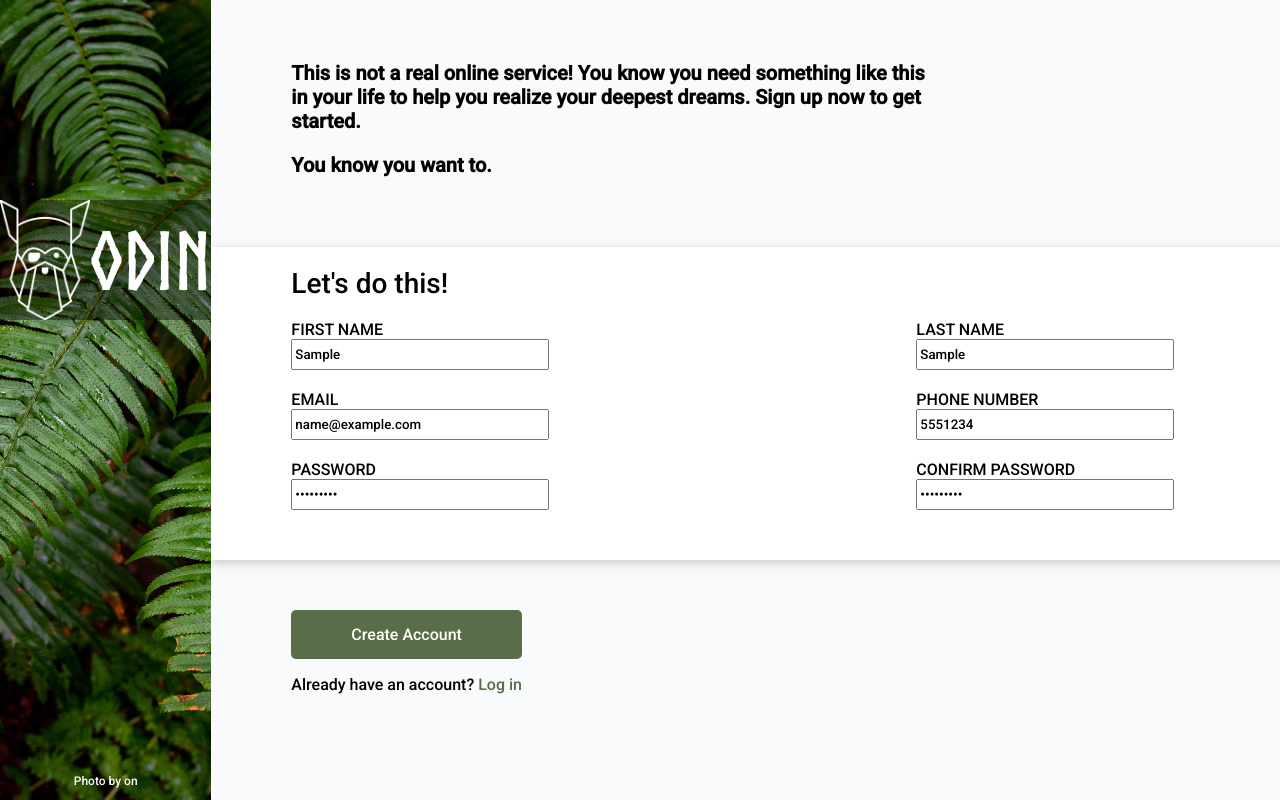
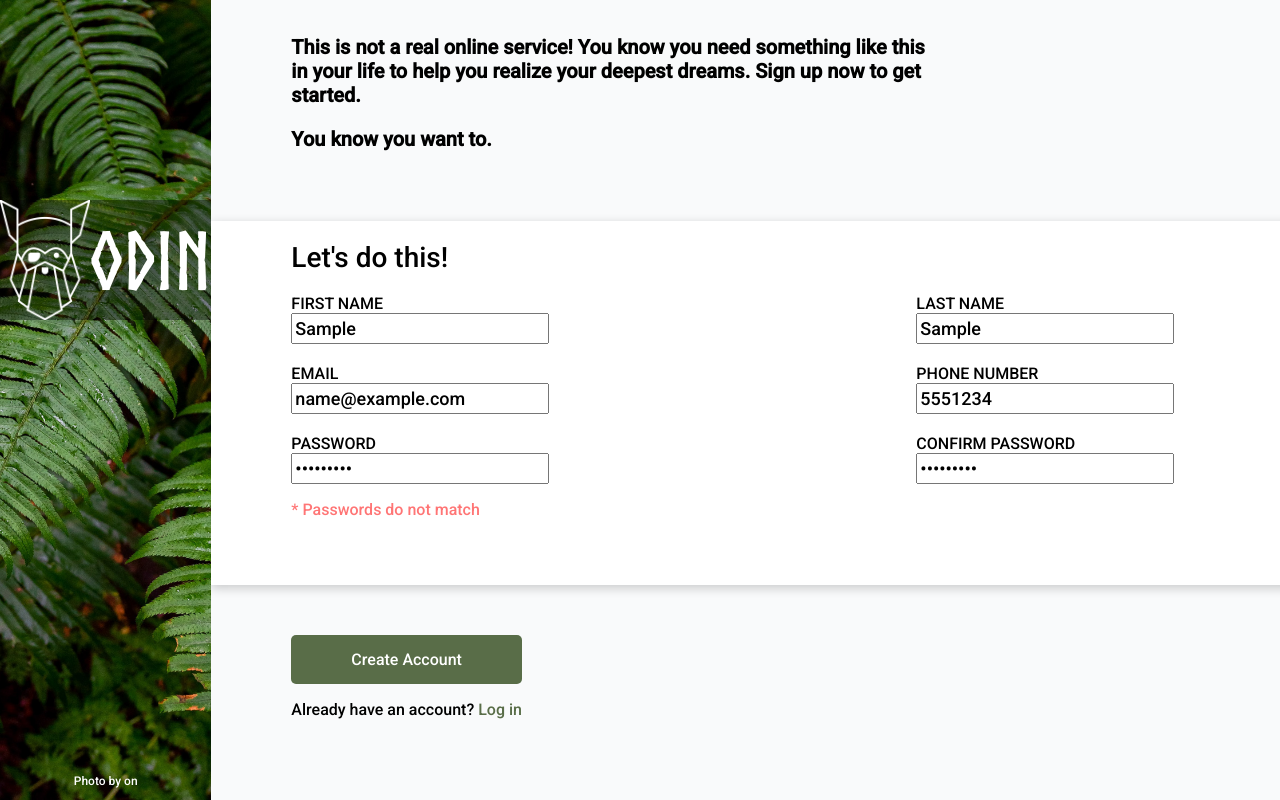
Before and after one commit to WoWdeadlock/sign-up-form, a plain HTML site: page index.html in a window 1280 px wide. Both pictures are taken after typing "Sample", "Sample", "name@example.com", "5551234", "Sample123", "Sample123" into the empty fields and a click on the button "Create Account". Shown: the top 800 px of the page. Drawn offline with Linux system fonts and the light colour scheme.

Commit message:
mostly done

```diff
--- a/css/styles.css
+++ b/css/styles.css
@@ -114,6 +114,12 @@
 
 input {
     height: 25px;
+    font-size: 1.125rem;
+}
+
+input:focus {
+    border: 0px;
+    box-shadow: 0px 3px 10px rgb(0 0 0 / 0.2);
 }
 
 #create-button {
@@ -128,3 +134,11 @@
 .button-box > p > span {
     color:#596D48;
 }
+
+.invalid-password, .invalid-fields {
+    color: rgba(255, 0, 0, 0.541);
+}
+
+.hide {
+    display: none;
+}
--- a/index.html
+++ b/index.html
@@ -7,6 +7,7 @@
     <link rel="stylesheet" href="/css/styles.css">
     <title>Sign-up Form</title>
 </head>
+<script src="/js/script.js" defer></script>
 
 <body>
 
@@ -58,12 +59,14 @@
                     <input type="tel" name="phone-number"><br>
                 </div>
 
-                <div class="input-box">
+                <div class="input-box password">
                     <label for="password">Password</label><br>
                     <input type="password" name="password"><br>
+                    <p class="invalid-password hide">* Passwords do not match</p>
+                    <p class="invalid-fields hide">* Make sure all the fields are filled</p>
                 </div>
 
-                <div class="input-box">
+                <div class="input-box confirm-password">
                     <label for="confirm-password">Confirm Password</label><br>
                     <input type="password" name="confirm-password"><br>
                 </div>
--- /dev/null
+++ b/js/script.js
@@ -0,0 +1,23 @@
+password = document.querySelector(".password");
+passwordConfirm = document.querySelector(".confirm-password");
+
+passwordInvalid = document.querySelector(".invalid-password");
+fieldsInvalid = document.querySelector(".invalid-fields");
+
+createButton = document.querySelector("#create-button");
+
+createButton.addEventListener("click", () => {
+
+    if (password.innerText !== passwordConfirm.innerText) {
+
+        passwordInvalid.classList.remove("hide");
+
+    } else {
+
+
+            passwordInvalid.classList.add("hide");
+
+
+    }
+
+});
```
